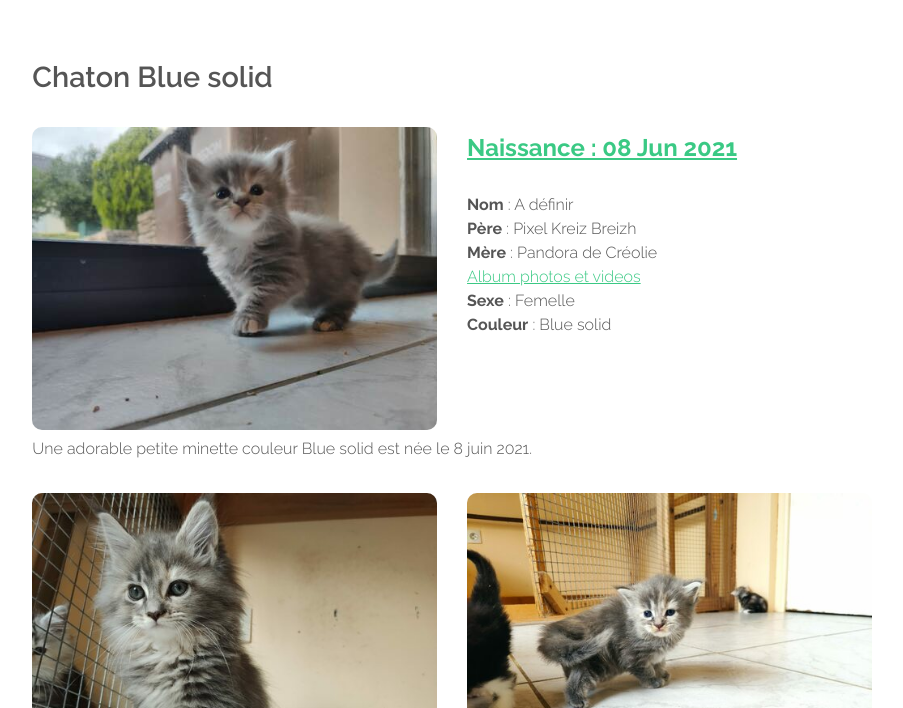
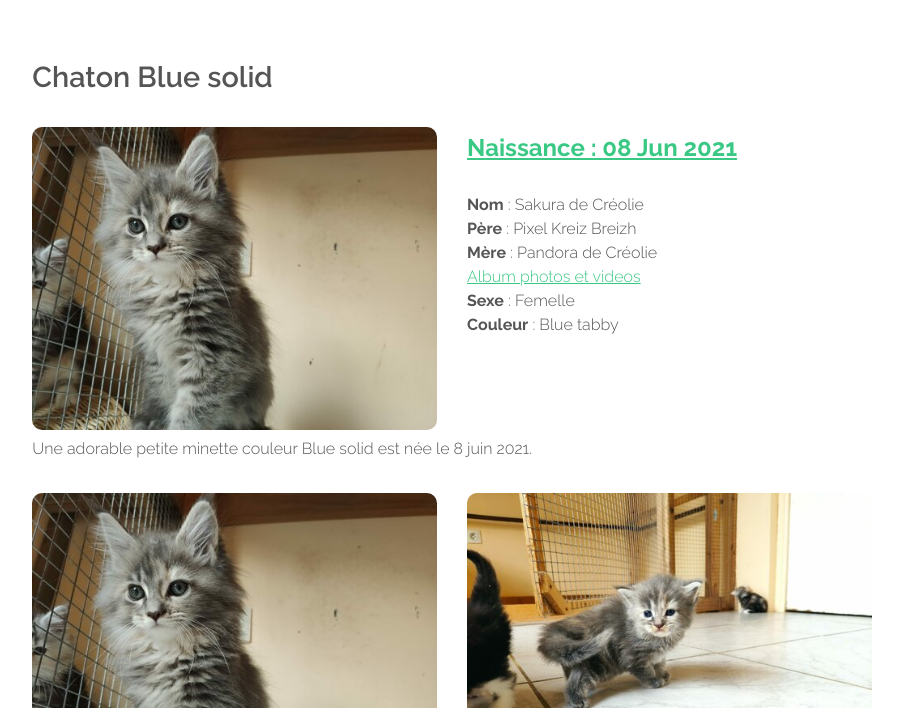
Before and after one commit to jbourcie/creolie, a Jekyll site: the page built from _posts/2021-08-06-portee15-chaton2.md, in a window 1280 px wide and 900 px high, cut to the strip 192-900 px from the top of the window. Shown: the whole strip, without its empty margins (101-1004 px from the left). Built offline with Jekyll 4.4.1, drawn with Linux system fonts in a browser that asks for light colours; some web fonts are replaced.

Commit message:
update photos

```diff
--- a/_posts/2021-08-06-portee15-chaton2.md
+++ b/_posts/2021-08-06-portee15-chaton2.md
@@ -14,9 +14,9 @@ reserve : false
 option : false
 vendu : false
 album : https://photos.app.goo.gl/9wg5Fk2m7roCoaHe8
-couleur : Blue solid
-name : A définir
-photo : portee15_2_4.jpg
+couleur : Blue tabby
+name : Sakura de Créolie
+photo : portee15_2_1.jpg
 ---
 
 Une adorable petite minette couleur Blue solid est née le 8 juin 2021.
```
Also changed, not shown: _posts/2021-08-06-portee15-chaton1.md (+2 -2 lines), _posts/2021-08-06-portee15-chaton3.md (+1 -1 lines), _posts/2021-08-06-portee15-chaton4.md (+1 -1 lines).
